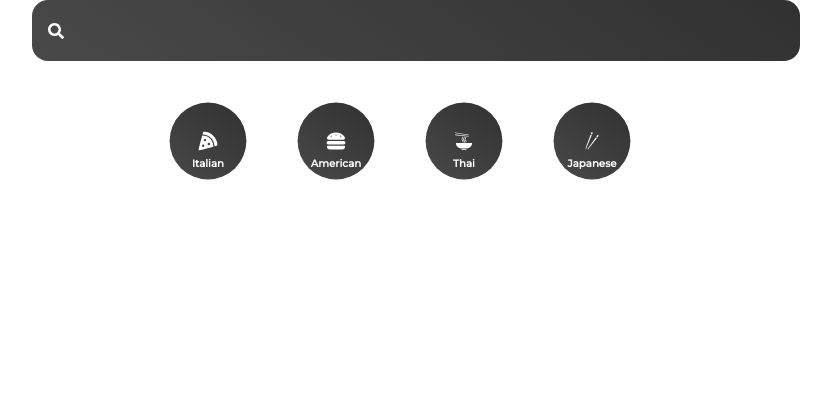
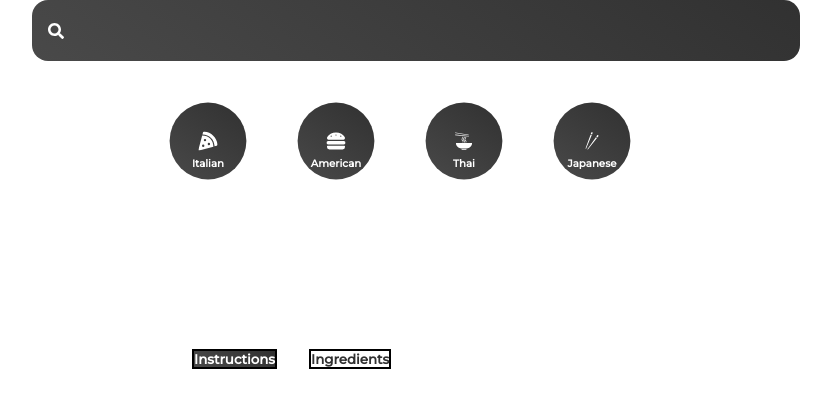
Before and after one commit to Bradley-Bird/recipe-_app, a React (Create React App) app: page /recipe/1 in a window 1280 px wide. Shown: the top 408 px of the page, without its empty margins (224-1055 px from the left). Built offline with nearby package versions, Linux system fonts and the light colour scheme; no server answers.

Commit message:
recipes route now has content depending on the image clicked and some styles to the buttons

```diff
--- a/src/components/Popular.js
+++ b/src/components/Popular.js
@@ -2,6 +2,7 @@ import { useEffect, useState } from 'react';
 import styled from 'styled-components';
 import { Splide, SplideSlide } from '@splidejs/react-splide';
 import '@splidejs/splide/dist/css/splide.min.css';
+import { Link } from 'react-router-dom';
 
 function Popular() {
   const [popular, setPopular] = useState([]);
@@ -44,9 +45,11 @@ function Popular() {
             return (
               <SplideSlide key={recipe.id}>
                 <Card key={recipe.id}>
-                  <p>{recipe.title}</p>
-                  <img src={recipe.image} alt={recipe.title}></img>
-                  <Gradient />
+                  <Link to={`/recipe/${recipe.id}`}>
+                    <p>{recipe.title}</p>
+                    <img src={recipe.image} alt={recipe.title}></img>
+                    <Gradient />
+                  </Link>
                 </Card>
               </SplideSlide>
             );
--- a/src/components/Veggie.js
+++ b/src/components/Veggie.js
@@ -2,6 +2,7 @@ import { useEffect, useState } from 'react';
 import styled from 'styled-components';
 import { Splide, SplideSlide } from '@splidejs/react-splide';
 import '@splidejs/splide/dist/css/splide.min.css';
+import { Link } from 'react-router-dom';
 
 import React from 'react';
 
@@ -45,9 +46,11 @@ function Veggie() {
             return (
               <SplideSlide key={recipe.id}>
                 <Card key={recipe.id}>
-                  <p>{recipe.title}</p>
-                  <img src={recipe.image} alt={recipe.title}></img>
-                  <Gradient />
+                  <Link to={`/recipe/${recipe.id}`}>
+                    <p>{recipe.title}</p>
+                    <img src={recipe.image} alt={recipe.title}></img>
+                    <Gradient />
+                  </Link>
                 </Card>
               </SplideSlide>
             );
--- a/src/pages/Cuisine.js
+++ b/src/pages/Cuisine.js
@@ -2,6 +2,7 @@ import { useState, useEffect } from 'react';
 import styled from 'styled-components';
 // import { motion } from 'framer-motion/dist/framer-motion';
 import { useParams } from 'react-router-dom';
+import { Link } from 'react-router-dom';
 
 function Cuisine() {
   const [cuisine, setCuisine] = useState([]);
@@ -20,11 +21,13 @@ function Cuisine() {
   return (
     <div>
       <Grid>
-        {cuisine.map((item) => {
+        {cuisine.map((recipe) => {
           return (
-            <Card key={item.id}>
-              <img src={item.image} />
-              <h4>{item.title}</h4>
+            <Card key={recipe.id}>
+              <Link to={`/recipe/${recipe.id}`}>
+                <img src={recipe.image} />
+                <h4>{recipe.title}</h4>
+              </Link>
             </Card>
           );
         })}
--- a/src/pages/Pages.js
+++ b/src/pages/Pages.js
@@ -2,6 +2,7 @@ import React from 'react';
 import Home from './Home';
 import Cuisine from './Cuisine';
 import Searched from './Searched';
+import Recipe from './Recipe';
 import { Routes, Route } from 'react-router-dom';
 
 function Pages() {
@@ -10,7 +11,8 @@ function Pages() {
       <Routes>
         <Route path="/" element={<Home />} />
         <Route path="/cuisine/:type" element={<Cuisine />} />
-        <Route path="/searched/:searched" element={<Searched />} />
+        <Route path="/searched/:search" element={<Searched />} />
+        <Route path="/recipe/:name" element={<Recipe />} />
       </Routes>
     </div>
   );
--- /dev/null
+++ b/src/pages/Recipe.js
@@ -0,0 +1,82 @@
+import { useEffect, useState } from 'react';
+import styled from 'styled-components';
+import { useParams } from 'react-router-dom';
+
+import React from 'react';
+
+function Recipe() {
+  const params = useParams();
+  const [details, setDetails] = useState({});
+  const [activeTab, setActiveTab] = useState('instructions');
+  const fetchDetails = async () => {
+    const data = await fetch(
+      `https://api.spoonacular.com/recipes/${params.name}/information?apiKey=${process.env.REACT_APP_API_KEY}`
+    );
+    const detailData = await data.json();
+    setDetails(detailData);
+  };
+
+  useEffect(() => {
+    fetchDetails();
+  }, [params.name]);
+
+  return (
+    <DetailWrapper>
+      <div>
+        <h2>{details.title}</h2>
+        <img src={details.image} alt="" />
+      </div>
+      <Info>
+        <Button
+          className={activeTab === 'instructions' ? 'active' : ''}
+          onClick={() => {
+            setActiveTab('instructions');
+          }}
+        >
+          Instructions
+        </Button>
+        <Button
+          className={activeTab === 'ingredients' ? 'active' : ''}
+          onClick={() => setActiveTab('ingredients')}
+        >
+          Ingredients
+        </Button>
+      </Info>
+    </DetailWrapper>
+  );
+}
+
+const DetailWrapper = styled.div`
+  margin-top: 10rem;
+  margin-bottom: 5rem;
+  display: flex;
+  h2 {
+    ]margin-bottom: 2rem;
+  }
+  .active {
+    background: linear-gradient(35deg, #494949, #313131);
+    color: white;
+  }
+  li {
+    font-size: 1.2rem;
+    line-height: 2.5rem;
+  }
+  ul {
+    margin-top: 2rem;
+  }
+`;
+
+const Button = styled.button`
+  padding: 1rem, 2rem;
+  color: #313131;
+  background: white;
+  border: 2px solid black;
+  margin-right: 2rem;
+  font-weight: 600;
+`;
+
+const Info = styled.div`
+  margin-left: 10rem;
+`;
+
+export default Recipe;
--- a/src/pages/Searched.js
+++ b/src/pages/Searched.js
@@ -1,7 +1,52 @@
 import React from 'react';
+import { useState, useEffect } from 'react';
+import { useParams } from 'react-router-dom';
+import styled from 'styled-components';
 
 function Searched() {
-  return <div>Searched</div>;
+  const [searchedRecipes, setSearchedRecipes] = useState([]);
+  const params = useParams();
+  const getSearched = async (name) => {
+    const data = await fetch(
+      `https://api.spoonacular.com/recipes/complexSearch?apiKey=${process.env.REACT_APP_API_KEY}&query=${name}`
+    );
+    const recipes = await data.json();
+    setSearchedRecipes(recipes.results);
+  };
+  useEffect(() => {
+    getSearched(params.search);
+  }, [params.search]);
+  return (
+    <Grid>
+      {searchedRecipes.map((item) => {
+        return (
+          <Card key={item.id}>
+            <img src={item.image} />
+            <h4>{item.title}</h4>
+          </Card>
+        );
+      })}
+    </Grid>
+  );
 }
 
+const Grid = styled.div`
+  display: grid;
+  grid-template-columns: repeat(auto-fit, minmax(29rem, 1fr));
+  grid-gap: 3rem;
+`;
+
+const Card = styled.div`
+img {widthL 100%;
+border-radius: 2rem;
+}
+a{
+  text-decoration: 2rem;
+}
+h4{
+  text-align: center;
+  padding: 1rem;
+}
+`;
+
 export default Searched;
```
